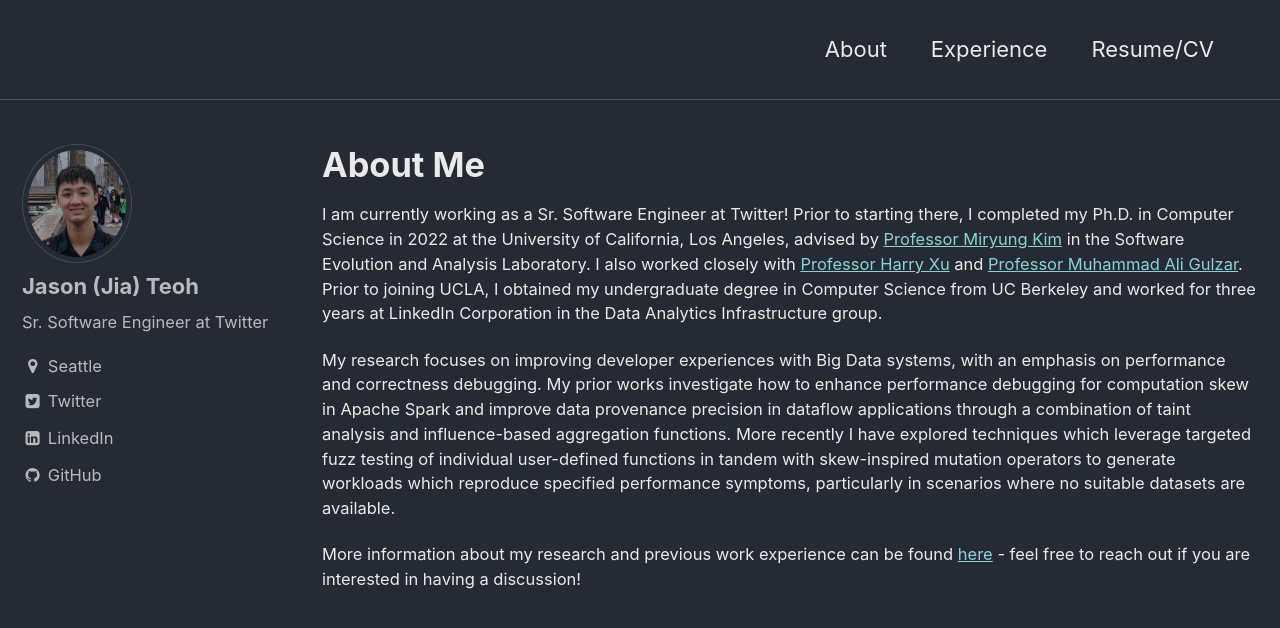
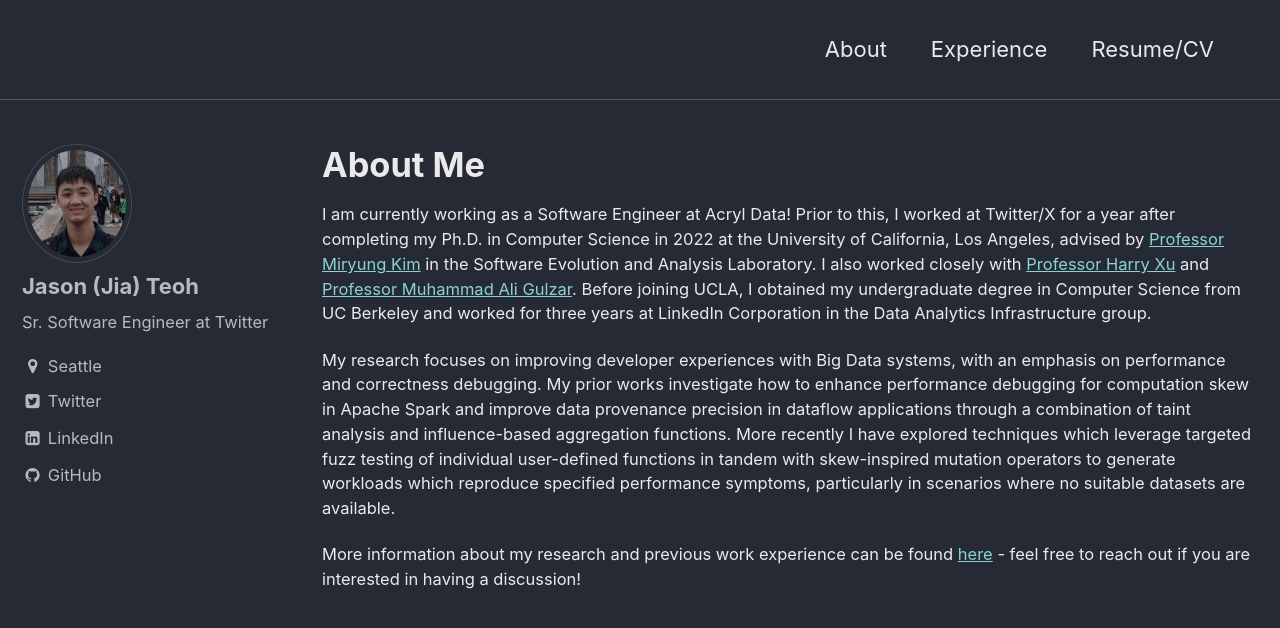
Before and after one commit to jiateoh/jiateoh.github.io, a Jekyll site: the page built from index.html, in a window 1280 px wide and 900 px high. Shown: the top 628 px of the window. Built offline with Jekyll 4.4.1, drawn with Linux system fonts in a browser that asks for light colours; the list of posts is cut into pages by our own code; part of the change alters nothing that is shown.

Commit message:
Update home.html

```diff
--- a/_layouts/home.html
+++ b/_layouts/home.html
@@ -2,14 +2,8 @@
 layout: single
 ---
 <h1>About Me</h1>
-<!-- <p>
-	I am currently open to industry opportunities! Please check out my <a href="/pdfs/Teoh_Jia(Jason)_CV_09-2021.pdf">CV</a> and reach out to me if you'd like to chat.
-</p> -->
-<!-- <p>
-	I am a sixth-year Ph.D. candidate in Computer Science at the University of California, Los Angeles, advised by <a href="http://web.cs.ucla.edu/~miryung/">Professor Miryung Kim</a> in the Software Evolution and Analysis Laboratory. I also work closely with <a href="http://web.cs.ucla.edu/~harryxu/">Professor Harry Xu</a> and <a href="http://people.cs.vt.edu/~gulzar/">Professor Muhammad Ali Gulzar</a>. Prior to joining UCLA, I obtained my undergraduate degree in Computer Science from UC Berkeley and worked for three years at LinkedIn Corporation in the Data Analytics Infrastructure group.
-</p> -->
 <p>
-	I am currently working as a Sr. Software Engineer at Twitter! Prior to starting there, I completed my Ph.D. in Computer Science in 2022 at the University of California, Los Angeles, advised by <a href="http://web.cs.ucla.edu/~miryung/">Professor Miryung Kim</a> in the Software Evolution and Analysis Laboratory. I also worked closely with <a href="http://web.cs.ucla.edu/~harryxu/">Professor Harry Xu</a> and <a href="http://people.cs.vt.edu/~gulzar/">Professor Muhammad Ali Gulzar</a>. Prior to joining UCLA, I obtained my undergraduate degree in Computer Science from UC Berkeley and worked for three years at LinkedIn Corporation in the Data Analytics Infrastructure group.
+	I am currently working as a Software Engineer at Acryl Data! Prior to this, I worked at Twitter/X for a year after completing my Ph.D. in Computer Science in 2022 at the University of California, Los Angeles, advised by <a href="http://web.cs.ucla.edu/~miryung/">Professor Miryung Kim</a> in the Software Evolution and Analysis Laboratory. I also worked closely with <a href="http://web.cs.ucla.edu/~harryxu/">Professor Harry Xu</a> and <a href="http://people.cs.vt.edu/~gulzar/">Professor Muhammad Ali Gulzar</a>. Before joining UCLA, I obtained my undergraduate degree in Computer Science from UC Berkeley and worked for three years at LinkedIn Corporation in the Data Analytics Infrastructure group.
 </p>
 <p>
 	My research focuses on improving developer experiences with Big Data systems, with an emphasis on performance and correctness debugging. My prior works investigate how to enhance performance debugging for computation skew in Apache Spark and improve data provenance precision in dataflow applications through a combination of taint analysis and influence-based aggregation functions. More recently I have explored techniques which leverage targeted fuzz testing of individual user-defined functions in tandem with skew-inspired mutation operators to generate workloads which reproduce specified performance symptoms, particularly in scenarios where no suitable datasets are available.
```
